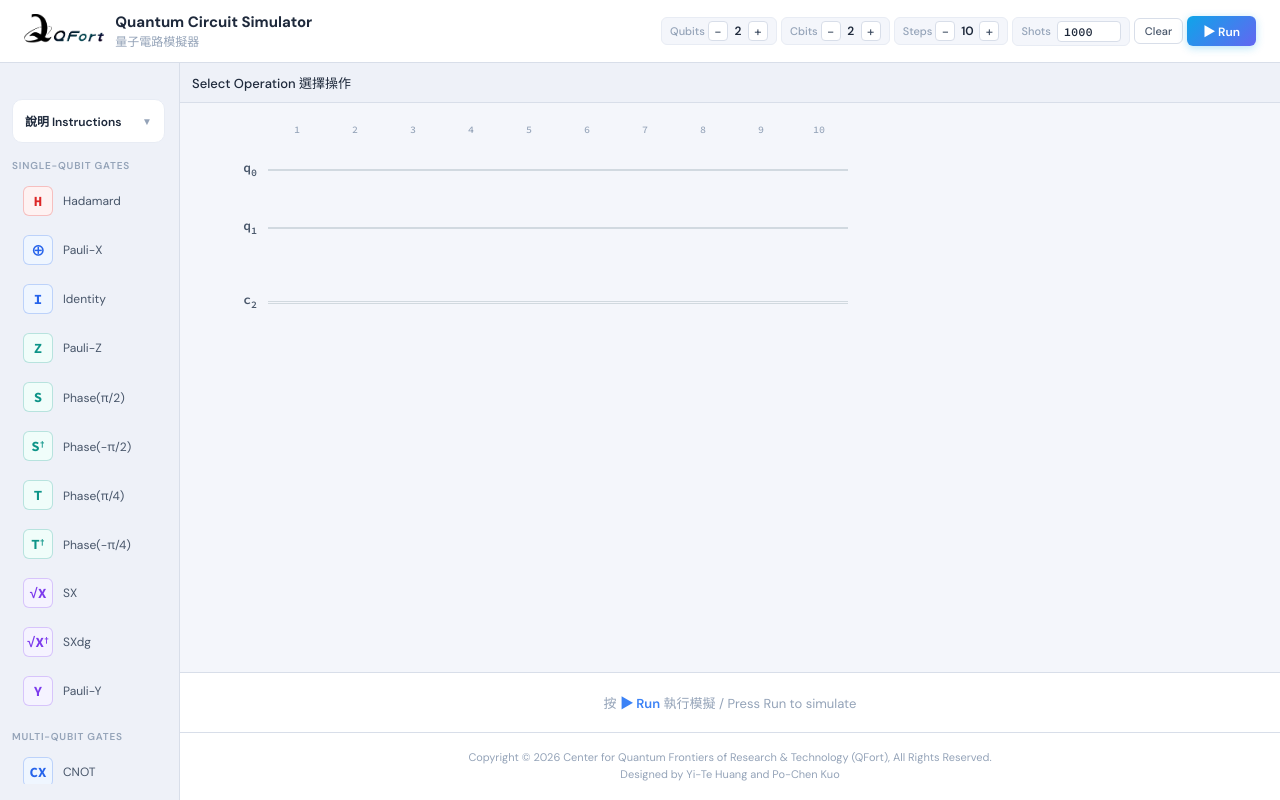
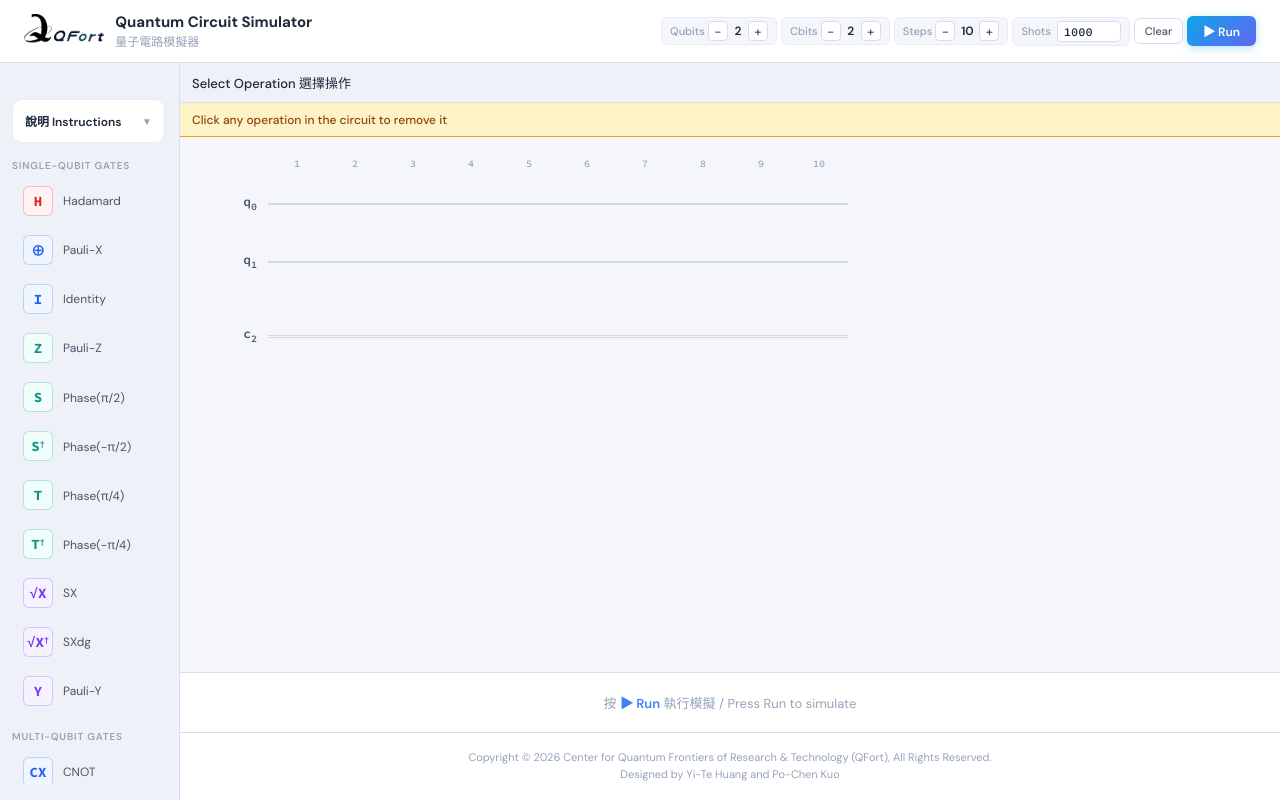
Before and after one commit to NCKU-QFort/QCsimulator, a React (Vite) app: page / in a window 1280 px wide. Built offline with nearby package versions, Linux system fonts and the light colour scheme.

Commit message:
add instruction message

```diff
--- a/src/App.jsx
+++ b/src/App.jsx
@@ -103,6 +103,20 @@ export default function App() {
   ) : (
     "Select Operation 選擇操作"
   );
+
+  const isTwoQubitSelected = Boolean(selGate && GATE_DEFS[selGate] && GATE_DEFS[selGate].qubits === 2);
+  const isTwoQubitPendingSecond = Boolean(pending && isTwoQubitSelected && pending.gate === selGate);
+
+  let instructionMessage = "Click any operation in the circuit to remove it";
+  if (selGate === "IF") {
+    instructionMessage = "Choose a gate in the circuit";
+  } else if (selGate === "M" || (selGate && GATE_DEFS[selGate] && GATE_DEFS[selGate].qubits === 1)) {
+    instructionMessage = "Choose a position in the circuit to apply the operation";
+  } else if (isTwoQubitSelected && !isTwoQubitPendingSecond) {
+    instructionMessage = "Choose a position for the first qubit";
+  } else if (isTwoQubitPendingSecond) {
+    instructionMessage = "Choose the second qubit in the same step";
+  }
 
   return (
     <div
@@ -266,6 +280,29 @@ export default function App() {
             </div>
           )}
 
+          <div
+            style={{
+              width: "100%",
+              height: 34,
+              padding: "0 12px",
+              background: "#FEF3C7",
+              borderBottom: "1px solid #F59E0B",
+              color: "#92400E",
+              textAlign: "left",
+              display: "flex",
+              alignItems: "center",
+              fontSize: 12,
+              fontWeight: 500,
+              flexShrink: 0,
+              whiteSpace: "nowrap",
+              overflow: "hidden",
+              textOverflow: "ellipsis",
+            }}
+            title={instructionMessage}
+          >
+            {instructionMessage}
+          </div>
+
           {/* Circuit Grid */}
           <CircuitGrid
             nq={nq}
```
